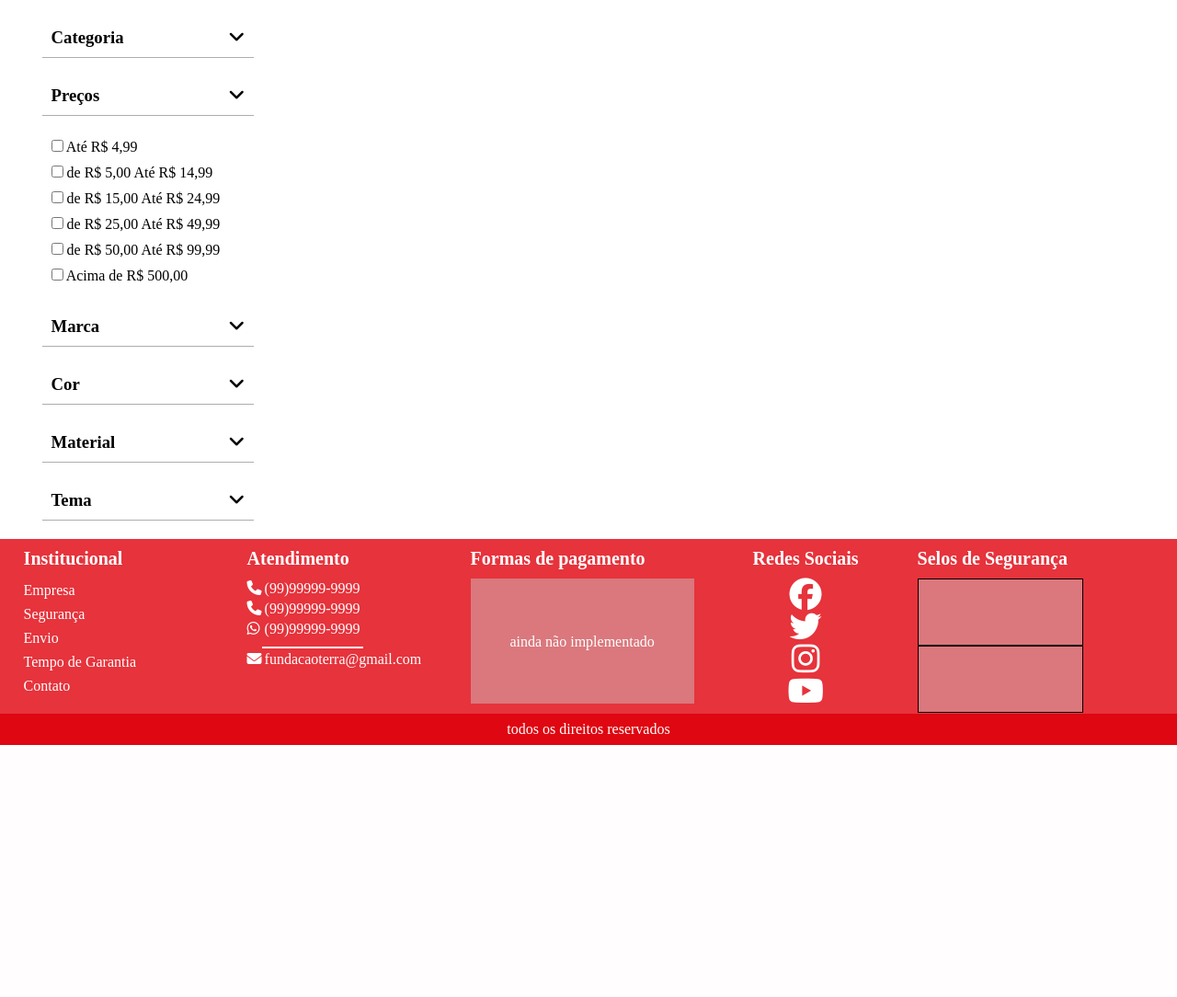
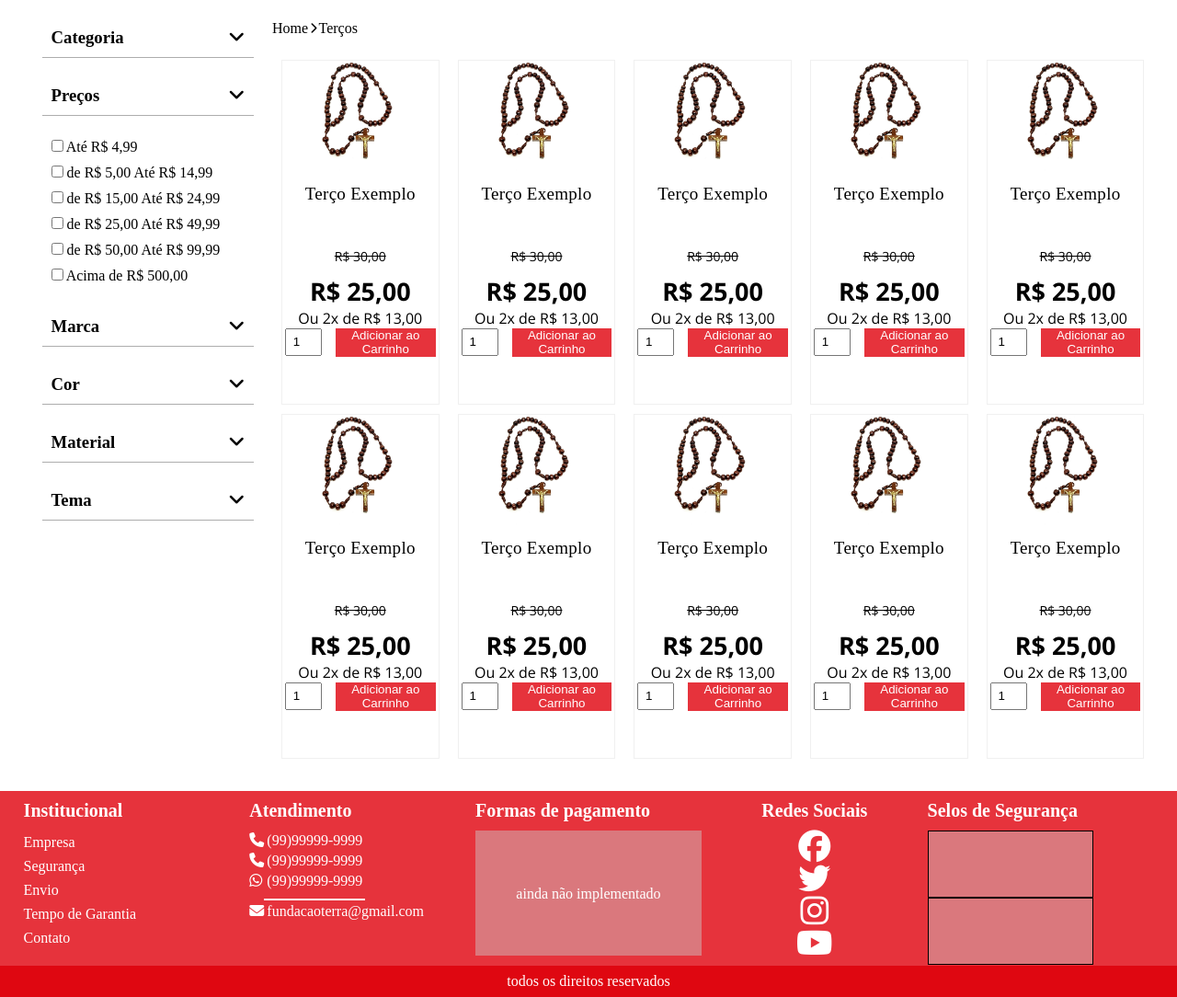
Before and after one commit to BruxoSagaz/Earth-Store, a PHP site: page / in a window 1280 px wide. Shown: the part 155-1239 px from the top of the page at 92% size. Before the commit the page ends 965 px from the top, so only its background shows below. Run offline with PHP 8.4, Linux system fonts and the light colour scheme; some libraries are stand-ins or nearby versions; some web fonts are replaced.

Commit message:
Breadcrumb Items Filters and general fixes

```diff
--- a/index.html
+++ b/index.html
@@ -1,5 +1,5 @@
 <!DOCTYPE html>
-<html lang="en">
+<html lang="pt">
 <head>
     <meta charset="UTF-8">
     <meta http-equiv="X-UA-Compatible" content="IE=edge">
@@ -18,7 +18,7 @@
             <!-- Container -->
             <div class="container">
                 <!-- Logo -->
-                <div class="logo-desktop"><a href="index.html"><img src="images/Logo.png" alt=""></a></div>
+                <div class="logo-desktop"><a href="main.html"><img src="images/Logo.png" alt=""></a></div>
                 <!-- Logo -->
 
                 <!-- Nav -->
@@ -94,6 +94,7 @@
         <section class="filter-contents">
             <div  class="container">
                 <div class="filter-columns">
+                    <!-- Filters -->
                     <div class="filters">
 
                         <div class="filter-case">
@@ -148,7 +149,336 @@
                             <h3>Tema</h3><i class="fa-solid fa-angle-down"></i>
                         </div>
                     </div>
-                    <div class="result-items"></div>
+                    <!-- Result Items -->
+                    <div class="result-items">
+
+                        <div class="breadcrumbs">
+                            <a href="#">Home</a><i class="fa-solid fa-chevron-right"></i><a href="#">Terços</a>
+                        </div>
+
+
+                        <div class="promotion">
+
+
+                            <div class="item">
+                                <div class="product">
+                                    <div class="product-image">
+                                        <div class="prom-value"></div>
+                                        <img src="images/terco.jpg" alt="Terço">
+                                    </div>
+
+                                    <div class="product-name">
+                                        Terço Exemplo
+                                    </div>
+
+                                    <div class="price-box">
+                                        <div class="price-item">
+                                            <div class="price-before">R$ 30,00</div>
+                                            <div class="price-off"> R$ 25,00</div>
+                                        </div>
+
+                                        <div  class="divisions">
+                                            <span>Ou 2x de R$ 13,00  </span>
+                                        </div>
+
+                                    </div>
+
+                                    <div class="add-to-cart">
+                                        <input type="number" value="1">
+                                        <button>Adicionar ao Carrinho</button>
+                                    </div>
+
+                                </div>
+                            </div>
+
+                            <div class="item">
+
+                                 <div class="product">
+                                    <div class="product-image">
+                                        <div class="prom-value"></div>
+                                        <img src="images/terco.jpg" alt="Terço">
+                                    </div>
+
+                                    <div class="product-name">
+                                        Terço Exemplo
+                                    </div>
+
+                                    <div class="price-box">
+                                        <div class="price-item">
+                                            <div class="price-before">R$ 30,00</div>
+                                            <div class="price-off"> R$ 25,00</div>
+                                        </div>
+
+                                        <div  class="divisions">
+                                            <span>Ou 2x de R$ 13,00  </span>
+                                        </div>
+
+                                    </div>
+
+                                    <div class="add-to-cart">
+                                        <input type="number" value="1">
+                                        <button>Adicionar ao Carrinho</button>
+                                    </div>
+
+                                </div>
+                            </div>
+
+                            <div class="item">
+
+                                <div class="product">
+                                    <div class="product-image">
+                                        <div class="prom-value"></div>
+                                        <img src="images/terco.jpg" alt="Terço">
+                                    </div>
+
+                                    <div class="product-name">
+                                        Terço Exemplo
+                                    </div>
+
+                                    <div class="price-box">
+                                        <div class="price-item">
+                                            <div class="price-before">R$ 30,00</div>
+                                            <div class="price-off"> R$ 25,00</div>
+                                        </div>
+
+                                        <div  class="divisions">
+                                            <span>Ou 2x de R$ 13,00  </span>
+                                        </div>
+
+                                    </div>
+
+                                    <div class="add-to-cart">
+                                        <input type="number" value="1">
+                                        <button>Adicionar ao Carrinho</button>
+                                    </div>
+
+                                </div>
+                            </div>
+
+                            <div class="item">
+
+                                <div class="product">
+                                    <div class="product-image">
+                                        <div class="prom-value"></div>
+                                        <img src="images/terco.jpg" alt="Terço">
+                                    </div>
+
+                                    <div class="product-name">
+                                        Terço Exemplo
+                                    </div>
+
+                                    <div class="price-box">
+                                        <div class="price-item">
+                                            <div class="price-before">R$ 30,00</div>
+                                            <div class="price-off"> R$ 25,00</div>
+                                        </div>
+
+                                        <div  class="divisions">
+                                            <span>Ou 2x de R$ 13,00  </span>
+                                        </div>
+
+                                    </div>
+
+                                    <div class="add-to-cart">
+                                        <input type="number" value="1">
+                                        <button>Adicionar ao Carrinho</button>
+                                    </div>
+
+                                </div>
+                            </div>
+
+                            <div class="item">
+
+                                <div class="product">
+                                    <div class="product-image">
+                                        <div class="prom-value"></div>
+                                        <img src="images/terco.jpg" alt="Terço">
+                                    </div>
+
+                                    <div class="product-name">
+                                        Terço Exemplo
+                                    </div>
+
+                                    <div class="price-box">
+                                        <div class="price-item">
+                                            <div class="price-before">R$ 30,00</div>
+                                            <div class="price-off"> R$ 25,00</div>
+                                        </div>
+
+                                        <div  class="divisions">
+                                            <span>Ou 2x de R$ 13,00  </span>
+                                        </div>
+
+                                    </div>
+
+                                    <div class="add-to-cart">
+                                        <input type="number" value="1">
+                                        <button>Adicionar ao Carrinho</button>
+                                    </div>
+
+                                </div>
+                            </div>
+
+                            <div class="item">
+
+                                <div class="product">
+                                    <div class="product-image">
+                                        <div class="prom-value"></div>
+                                        <img src="images/terco.jpg" alt="Terço">
+                                    </div>
+
+                                    <div class="product-name">
+                                        Terço Exemplo
+                                    </div>
+
+                                    <div class="price-box">
+                                        <div class="price-item">
+                                            <div class="price-before">R$ 30,00</div>
+                                            <div class="price-off"> R$ 25,00</div>
+                                        </div>
+
+                                        <div  class="divisions">
+                                            <span>Ou 2x de R$ 13,00  </span>
+                                        </div>
+
+                                    </div>
+
+                                    <div class="add-to-cart">
+                                        <input type="number" value="1">
+                                        <button>Adicionar ao Carrinho</button>
+                                    </div>
+
+                                </div>
+                            </div>
+
+                            <div class="item">
+
+                                <div class="product">
+                                    <div class="product-image">
+                                        <div class="prom-value"></div>
+                                        <img src="images/terco.jpg" alt="Terço">
+                                    </div>
+
+                                    <div class="product-name">
+                                        Terço Exemplo
+                                    </div>
+
+                                    <div class="price-box">
+                                        <div class="price-item">
+                                            <div class="price-before">R$ 30,00</div>
+                                            <div class="price-off"> R$ 25,00</div>
+                                        </div>
+
+                                        <div  class="divisions">
+                                            <span>Ou 2x de R$ 13,00  </span>
+                                        </div>
+
+                                    </div>
+
+                                    <div class="add-to-cart">
+                                        <input type="number" value="1">
+                                        <button>Adicionar ao Carrinho</button>
+                                    </div>
+                                </div>
+
+                            </div>
+
+                            <div class="item">
+
+                                <div class="product">
+                                    <div class="product-image">
+                                        <div class="prom-value"></div>
+                                        <img src="images/terco.jpg" alt="Terço">
+                                    </div>
+
+                                    <div class="product-name">
+                                        Terço Exemplo
+                                    </div>
+
+                                    <div class="price-box">
+                                        <div class="price-item">
+                                            <div class="price-before">R$ 30,00</div>
+                                            <div class="price-off"> R$ 25,00</div>
+                                        </div>
+
+                                        <div  class="divisions">
+                                            <span>Ou 2x de R$ 13,00  </span>
+                                        </div>
+
+                                    </div>
+
+                                    <div class="add-to-cart">
+                                        <input type="number" value="1">
+                                        <button>Adicionar ao Carrinho</button>
+                                    </div>
+
+                                </div>
+                            </div>
+
+                            <div class="item">
+                                <div class="product">
+                                    <div class="product-image">
+                                        <div class="prom-value"></div>
+                                        <img src="images/terco.jpg" alt="Terço">
+                                    </div>
+
+                                    <div class="product-name">
+                                        Terço Exemplo
+                                    </div>
+
+                                    <div class="price-box">
+                                        <div class="price-item">
+                                            <div class="price-before">R$ 30,00</div>
+                                            <div class="price-off"> R$ 25,00</div>
+                                        </div>
+
+                                        <div  class="divisions">
+                                            <span>Ou 2x de R$ 13,00  </span>
+                                        </div>
+
+                                    </div>
+
+                                    <div class="add-to-cart">
+                                        <input type="number" value="1">
+                                        <button>Adicionar ao Carrinho</button>
+                                    </div>
+
+                                </div>
+                            </div>
+
+                            <div class="item">
+                                <div class="product">
+                                    <div class="product-image">
+                                        <div class="prom-value"></div>
+                                        <img src="images/terco.jpg" alt="Terço">
+                                    </div>
+
+                                    <div class="product-name">
+                                        Terço Exemplo
+                                    </div>
+
+                                    <div class="price-box">
+                                        <div class="price-item">
+                                            <div class="price-before">R$ 30,00</div>
+                                            <div class="price-off"> R$ 25,00</div>
+                                        </div>
+
+                                        <div  class="divisions">
+                                            <span>Ou 2x de R$ 13,00  </span>
+                                        </div>
+
+                                    </div>
+
+                                    <div class="add-to-cart">
+                                        <input type="number" value="1">
+                                        <button>Adicionar ao Carrinho</button>
+                                    </div>
+
+                                </div>
+                            </div>
+
+                    </div>
+
                 </div>
             </div>
         </section>
--- a/main.html
+++ b/main.html
@@ -1,5 +1,5 @@
 <!DOCTYPE html>
-<html lang="en">
+<html lang="pt">
 <head>
     <meta charset="UTF-8">
     <meta http-equiv="X-UA-Compatible" content="IE=edge">
@@ -17,7 +17,7 @@
             <!-- Container -->
             <div class="container">
                 <!-- Logo -->
-                <div class="logo-desktop"><a href="index.html"><img src="images/Logo.png" alt=""></a></div>
+                <div class="logo-desktop"><a href="main.html"><img src="images/Logo.png" alt=""></a></div>
                 <!-- Logo -->
 
                 <!-- Nav -->
--- a/style/style.css
+++ b/style/style.css
@@ -167,7 +167,7 @@ input::placeholder{
 
 .footer-single{
     display: inline-block;
-    width: 243px;
+    width: 20%;
     color: white;
 }
 
@@ -476,6 +476,7 @@ div.product-name{
     display: flex;
 }
 
+
 .add-to-cart input{
     width: 40px;
     height: 30px;
@@ -492,6 +493,14 @@ div.product-name{
     margin-left: 15px;
     color: white;
 }
+
+.add-to-cart button:hover {
+	background:linear-gradient(to bottom, var(--sec_footer) 5%, #f24537 100%);
+	background-color:#c62d1f;
+    cursor: pointer;
+}
+
+
 
 
 
--- a/style/style_2.css
+++ b/style/style_2.css
@@ -35,4 +35,28 @@
 
 .result-items{
     width: 78%;
+    display: flex;
+    flex-direction: column;
 }
+
+.breadcrumbs{
+    padding-top: 22px;
+    display: flex;
+    align-items: center;
+    justify-content: flex-start;
+    align-content: center;
+    flex-wrap: nowrap;
+    flex-direction: row;
+}
+
+.breadcrumbs i{
+    font-size: 12px;
+    padding: 0 2px;
+
+}
+
+.breadcrumbs a{
+    font-size: 16px;
+    text-decoration: none;
+    color: black;
+}
```
